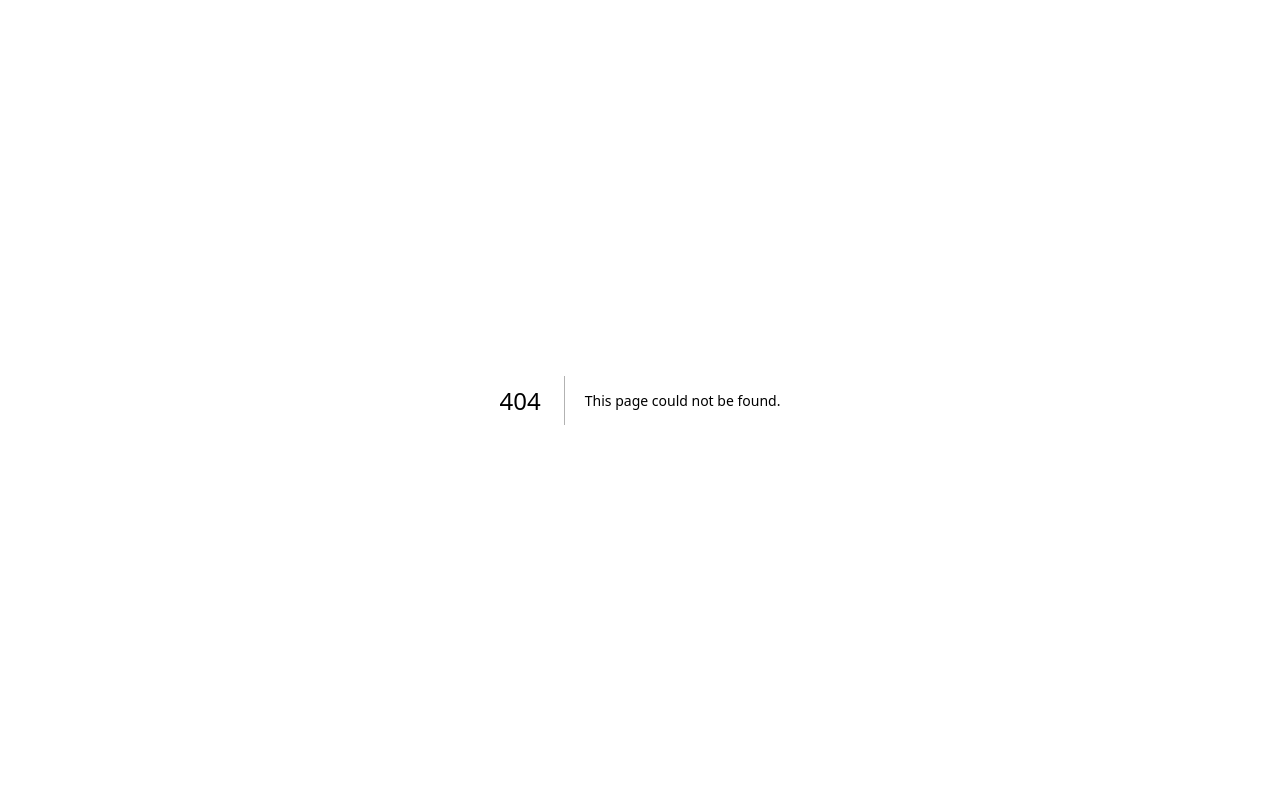
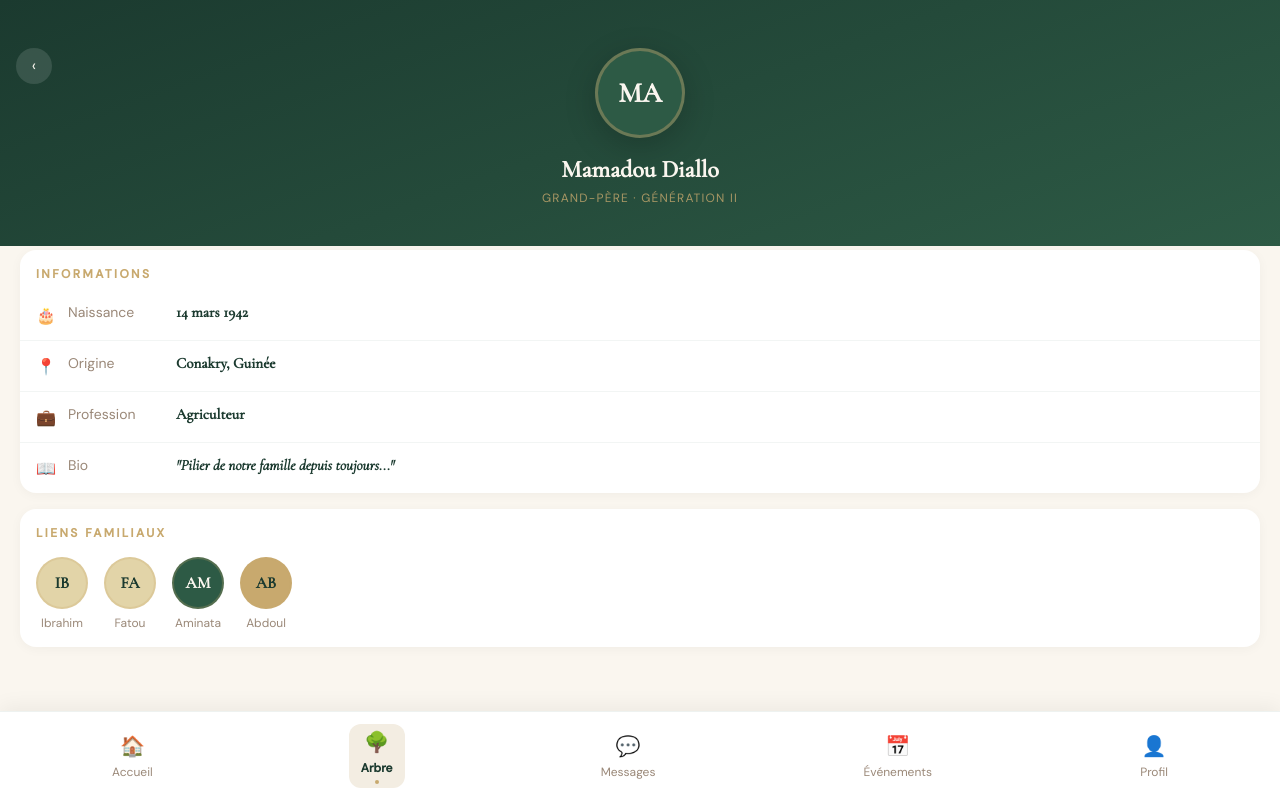
Before and after one commit to yonna25/Racines-Windo, a Next.js app: page /arbre/id in a window 1280 px wide. Before the commit this address had no page. Built offline with nearby package versions, Linux system fonts and the light colour scheme.

Commit message:
Add member profile page with family tree details

```diff
--- /dev/null
+++ b/src/app/arbre/id/page.jsx
@@ -0,0 +1,166 @@
+'use client'
+import { useRouter, useParams } from 'next/navigation'
+
+const MEMBERS = {
+  ibrahim:  { ini: 'IB', name: 'Ibrahim Diallo',  role: 'ARRIÈRE-GP · GÉNÉRATION I',   bg: '#E2D4A8', text: '#1B3A2F', birth: '—',            origin: 'Conakry, Guinée', job: '—',           bio: '"Fondateur de notre lignée..."' },
+  fatou:    { ini: 'FA', name: 'Fatou Diallo',    role: 'ARRIÈRE-GM · GÉNÉRATION I',   bg: '#E2D4A8', text: '#1B3A2F', birth: '—',            origin: 'Conakry, Guinée', job: '—',           bio: '"Gardienne de la mémoire..."' },
+  mamadou:  { ini: 'MA', name: 'Mamadou Diallo',  role: 'GRAND-PÈRE · GÉNÉRATION II',  bg: '#2D5A45', text: '#FAF6EF', birth: '14 mars 1942', origin: 'Conakry, Guinée', job: 'Agriculteur', bio: '"Pilier de notre famille depuis toujours..."' },
+  aminata:  { ini: 'AM', name: 'Aminata Diallo',  role: 'GRAND-MÈRE · GÉNÉRATION II',  bg: '#2D5A45', text: '#FAF6EF', birth: '3 juillet 1945', origin: 'Dakar, Sénégal', job: 'Commerçante', bio: '"Celle qui nous a tout appris..."' },
+  abdoul:   { ini: 'AB', name: 'Abdoul Diallo',   role: 'PÈRE · GÉNÉRATION III',       bg: '#C8A96E', text: '#1B3A2F', birth: '22 juin 1968', origin: 'Bamako, Mali',    job: 'Enseignant',  bio: '"Père de trois enfants, fier de ses racines."' },
+  kadiatou: { ini: 'KA', name: 'Kadiatou Diallo', role: 'MÈRE · GÉNÉRATION III',       bg: '#D4C296', text: '#1B3A2F', birth: '10 avril 1972', origin: 'Abidjan, CI',    job: 'Infirmière',  bio: '"Le cœur de notre foyer."' },
+  ismael:   { ini: 'IS', name: 'Ismaël Diallo',   role: 'FILS · GÉNÉRATION IV',        bg: '#E2D4A8', text: '#1B3A2F', birth: '5 jan. 1995',  origin: 'Dakar, Sénégal', job: 'Ingénieur',   bio: '"Passionné de musique et de code."' },
+  soumba:   { ini: 'SO', name: 'Soumba Diallo',   role: 'FILLE · GÉNÉRATION IV',       bg: '#E2D4A8', text: '#1B3A2F', birth: '18 mars 1998', origin: 'Dakar, Sénégal', job: 'Architecte',  bio: '"Bâtisseuse de demain."' },
+  bamba:    { ini: 'BA', name: 'Bamba Diallo',    role: 'FILS · GÉNÉRATION IV',        bg: '#E2D4A8', text: '#1B3A2F', birth: '2 oct. 2001',  origin: 'Dakar, Sénégal', job: 'Étudiant',    bio: '"La relève de la famille."' },
+}
+
+const RELATED = {
+  mamadou:  ['IB', 'FA', 'AM', 'AB'],
+  aminata:  ['IB', 'FA', 'MA', 'AB'],
+  abdoul:   ['MA', 'AM', 'KA', 'IS'],
+  kadiatou: ['MA', 'AM', 'AB', 'SO'],
+  ismael:   ['AB', 'KA', 'SO', 'BA'],
+  soumba:   ['AB', 'KA', 'IS', 'BA'],
+  bamba:    ['AB', 'KA', 'IS', 'SO'],
+  ibrahim:  ['FA', 'MA'],
+  fatou:    ['IB', 'MA'],
+}
+
+const ALL = Object.entries(MEMBERS).map(([id, m]) => ({ id, ...m }))
+
+export default function ProfilMembre() {
+  const router = useRouter()
+  const params = useParams()
+  const id = params?.id || 'mamadou'
+  const m = MEMBERS[id] || MEMBERS['mamadou']
+  const related = (RELATED[id] || []).map(ini => ALL.find(x => x.ini === ini)).filter(Boolean)
+
+  const infos = [
+    { icon: '🎂', label: 'Naissance', value: m.birth },
+    { icon: '📍', label: 'Origine',   value: m.origin },
+    { icon: '💼', label: 'Profession', value: m.job },
+    { icon: '📖', label: 'Bio',       value: m.bio, italic: true },
+  ]
+
+  return (
+    <div className="min-h-screen flex flex-col" style={{ background: '#FAF6EF' }}>
+
+      {/* Header */}
+      <div className="relative px-5 pt-12 pb-10 flex flex-col items-center"
+           style={{ background: 'linear-gradient(160deg, #1B3A2F 0%, #2D5A45 100%)' }}>
+        <button
+          onClick={() => router.back()}
+          className="absolute left-4 top-12 w-9 h-9 rounded-full flex items-center justify-center"
+          style={{ background: 'rgba(255,255,255,0.12)' }}
+        >
+          <span style={{ color: '#FAF6EF' }}>‹</span>
+        </button>
+        <div
+          className="rounded-full flex items-center justify-center font-bold mb-4"
+          style={{
+            width: 90, height: 90,
+            background: m.bg, color: m.text,
+            fontFamily: 'Cormorant Garamond, serif', fontSize: 28,
+            border: '3px solid rgba(200,169,110,0.4)',
+            boxShadow: '0 8px 32px rgba(0,0,0,0.2)',
+          }}
+        >
+          {m.ini}
+        </div>
+        <h1 className="text-2xl font-bold text-center mb-1"
+            style={{ color: '#FAF6EF', fontFamily: 'Cormorant Garamond, serif' }}>
+          {m.name}
+        </h1>
+        <p className="text-xs tracking-widest" style={{ color: 'rgba(200,169,110,0.8)' }}>
+          {m.role}
+        </p>
+      </div>
+
+      {/* Body */}
+      <div className="flex-1 -mt-5 rounded-t-3xl px-5 pt-6 pb-28" style={{ background: '#FAF6EF' }}>
+
+        {/* Informations */}
+        <div className="rounded-2xl overflow-hidden mb-4"
+             style={{ background: '#FFFFFF', boxShadow: '0 2px 12px rgba(0,0,0,0.04)' }}>
+          <p className="px-4 pt-4 pb-2 text-xs tracking-[0.2em] uppercase font-semibold"
+             style={{ color: '#C8A96E' }}>
+            INFORMATIONS
+          </p>
+          {infos.map((info, i) => (
+            <div key={info.label}
+                 className="px-4 py-3 flex items-start gap-3"
+                 style={{ borderTop: i > 0 ? '1px solid rgba(45,90,69,0.06)' : 'none' }}>
+              <span className="text-base mt-0.5">{info.icon}</span>
+              <span className="text-sm w-24 flex-shrink-0" style={{ color: '#9A8878' }}>{info.label}</span>
+              <span className="text-sm font-semibold flex-1"
+                    style={{ color: '#1B3A2F', fontStyle: info.italic ? 'italic' : 'normal', fontFamily: 'Cormorant Garamond, serif', fontSize: 15 }}>
+                {info.value}
+              </span>
+            </div>
+          ))}
+        </div>
+
+        {/* Liens familiaux */}
+        {related.length > 0 && (
+          <div className="rounded-2xl p-4"
+               style={{ background: '#FFFFFF', boxShadow: '0 2px 12px rgba(0,0,0,0.04)' }}>
+            <p className="text-xs tracking-[0.2em] uppercase font-semibold mb-4"
+               style={{ color: '#C8A96E' }}>
+              LIENS FAMILIAUX
+            </p>
+            <div className="flex gap-4 flex-wrap">
+              {related.map(r => (
+                <button
+                  key={r.id}
+                  onClick={() => router.push(`/arbre/${r.id}`)}
+                  className="flex flex-col items-center gap-1.5"
+                >
+                  <div
+                    className="rounded-full flex items-center justify-center font-bold"
+                    style={{
+                      width: 52, height: 52,
+                      background: r.bg, color: r.text,
+                      fontFamily: 'Cormorant Garamond, serif', fontSize: 16,
+                      border: '2px solid rgba(200,169,110,0.25)',
+                    }}
+                  >
+                    {r.ini}
+                  </div>
+                  <span className="text-xs" style={{ color: '#9A8878' }}>{r.ini === 'IB' ? 'Ibrahim' : r.ini === 'FA' ? 'Fatou' : r.ini === 'MA' ? 'Mamadou' : r.ini === 'AM' ? 'Aminata' : r.ini === 'AB' ? 'Abdoul' : r.ini === 'KA' ? 'Kadiatou' : r.ini === 'IS' ? 'Ismaël' : r.ini === 'SO' ? 'Soumba' : 'Bamba'}</span>
+                </button>
+              ))}
+            </div>
+          </div>
+        )}
+      </div>
+
+      <BottomNav active="arbre" />
+    </div>
+  )
+}
+
+function BottomNav({ active }) {
+  const router = useRouter()
+  const tabs = [
+    { key: 'accueil',    icon: '🏠', label: 'Accueil',   href: '/dashboard' },
+    { key: 'arbre',      icon: '🌳', label: 'Arbre',      href: '/arbre' },
+    { key: 'messages',   icon: '💬', label: 'Messages',   href: '/messages' },
+    { key: 'evenements', icon: '📅', label: 'Événements', href: '/evenements' },
+    { key: 'profil',     icon: '👤', label: 'Profil',     href: '/galerie' },
+  ]
+  return (
+    <div className="fixed bottom-0 left-0 right-0 flex justify-around items-center px-2 py-3"
+         style={{ background: '#FFFFFF', borderTop: '1px solid rgba(45,90,69,0.08)', boxShadow: '0 -4px 20px rgba(0,0,0,0.06)' }}>
+      {tabs.map(t => (
+        <button key={t.key} onClick={() => router.push(t.href)}
+                className="flex flex-col items-center gap-1 px-3 py-1 rounded-xl"
+                style={{ background: active === t.key ? '#F3EDE2' : 'transparent' }}>
+          <span className="text-xl">{t.icon}</span>
+          <span className="text-xs" style={{ color: active === t.key ? '#1B3A2F' : '#9A8878', fontWeight: active === t.key ? 600 : 400 }}>
+            {t.label}
+          </span>
+          {active === t.key && <div className="w-1 h-1 rounded-full" style={{ background: '#C8A96E' }} />}
+        </button>
+      ))}
+    </div>
+  )
+  }
```
